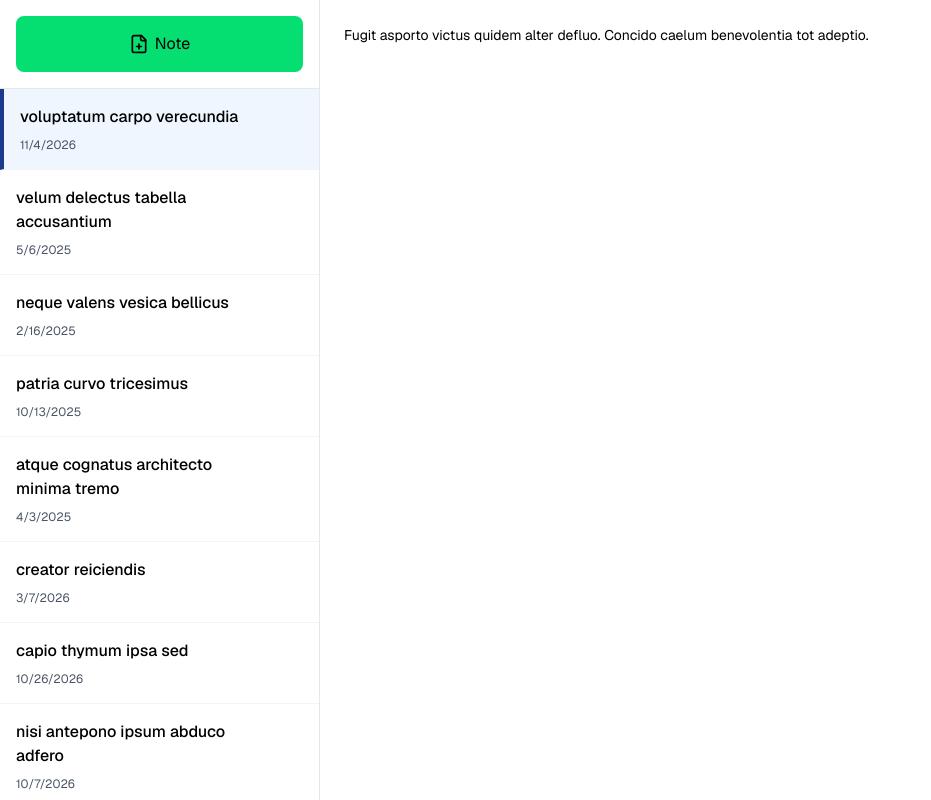
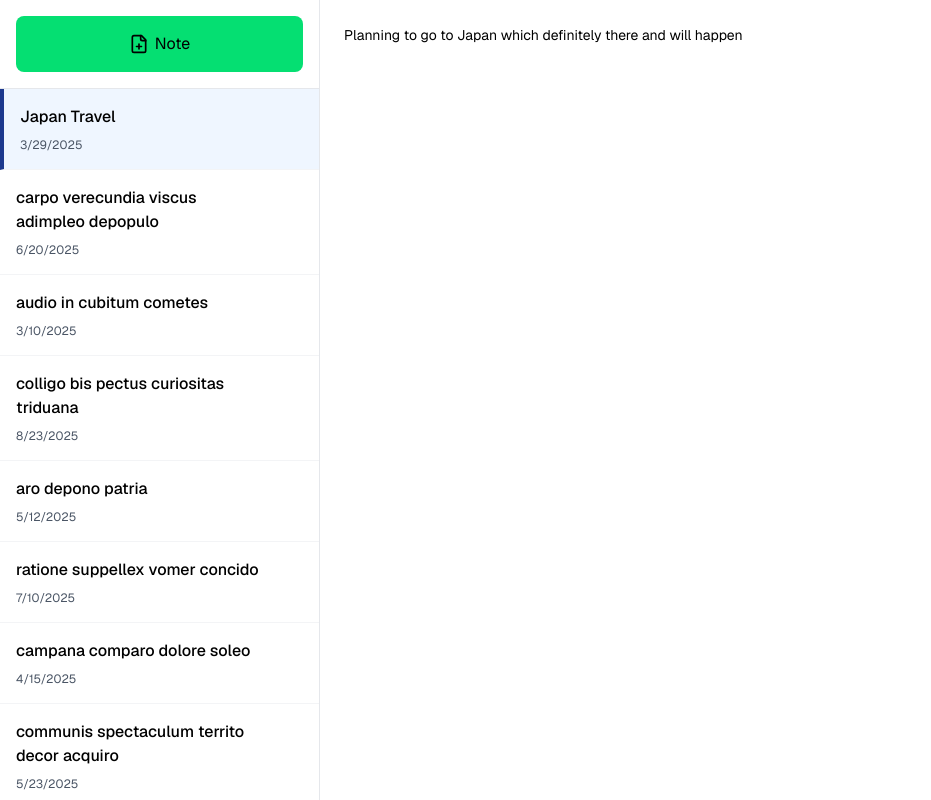
Before and after one commit to ValgusNguyen/blankspace, a Next.js app in the folder frontend/: page / in a window 1280 px wide. Shown: the whole page, without its empty margins (0-931 px from the left). Built offline with nearby package versions, Linux system fonts and the light colour scheme.

Commit message:
chore: correct mocking data

```diff
--- a/frontend/src/app/page.tsx
+++ b/frontend/src/app/page.tsx
@@ -8,13 +8,12 @@ import { UUIDTypes, v7 as uuidv7 } from "uuid";
 type Note = {
   id: UUIDTypes;
   title: string;
-  date: Date;
+  updatedAt: Date;
   content: string;
 };
 
 const NotesApp = () => {
   const [notes, setNotes] = useState(mockNotes);
-
   const [currentNote, setCurrentNote] = useState(notes[0]);
   const textAreaRef = useRef<HTMLTextAreaElement>(null);
   const [editedNoteId, setEditedNoteId] = useState<UUIDTypes | null>(null);
@@ -36,7 +35,7 @@ const NotesApp = () => {
     const newNote = {
       id: uuidv7(),
       title: "Untitiled",
-      date: DateTime.now().toJSDate(),
+      updatedAt: DateTime.now().toJSDate(),
       content: "",
     };
 
@@ -142,7 +141,7 @@ const NotesApp = () => {
                 </div>
               )}
               <p className="text-xs text-gray-600">
-                {DateTime.fromJSDate(note.date).toLocaleString()}
+                {DateTime.fromJSDate(note.updatedAt).toLocaleString()}
               </p>
             </div>
           ))}
--- a/frontend/src/data/mockNotes.ts
+++ b/frontend/src/data/mockNotes.ts
@@ -1,18 +1,28 @@
 import { faker } from "@faker-js/faker";
 import { v7 as uuidv7 } from "uuid";
 
+// NOTE: The issue next reporting is related to date generated in mock which a known issue
 const createRandomNote = () => {
   return {
     id: uuidv7(),
     title: faker.lorem.words({ min: 2, max: 5 }),
-    date: faker.date.anytime(),
+    updatedAt: faker.date.past(),
     content: faker.lorem.sentences(),
   };
 };
 
 const MOCK_NOTES_COUNT = 20;
-const mockNotes = Array.from({ length: MOCK_NOTES_COUNT }, () =>
-  createRandomNote(),
-);
+const mockNotes = Array.from({ length: MOCK_NOTES_COUNT }, (_, i) => {
+  if (!i) {
+    return {
+      id: uuidv7(),
+      title: "Japan Travel",
+      updatedAt: faker.date.past(),
+      content: "Planning to go to Japan which definitely there and will happen",
+    };
+  }
+
+  return createRandomNote();
+});
 
 export default mockNotes;
```
